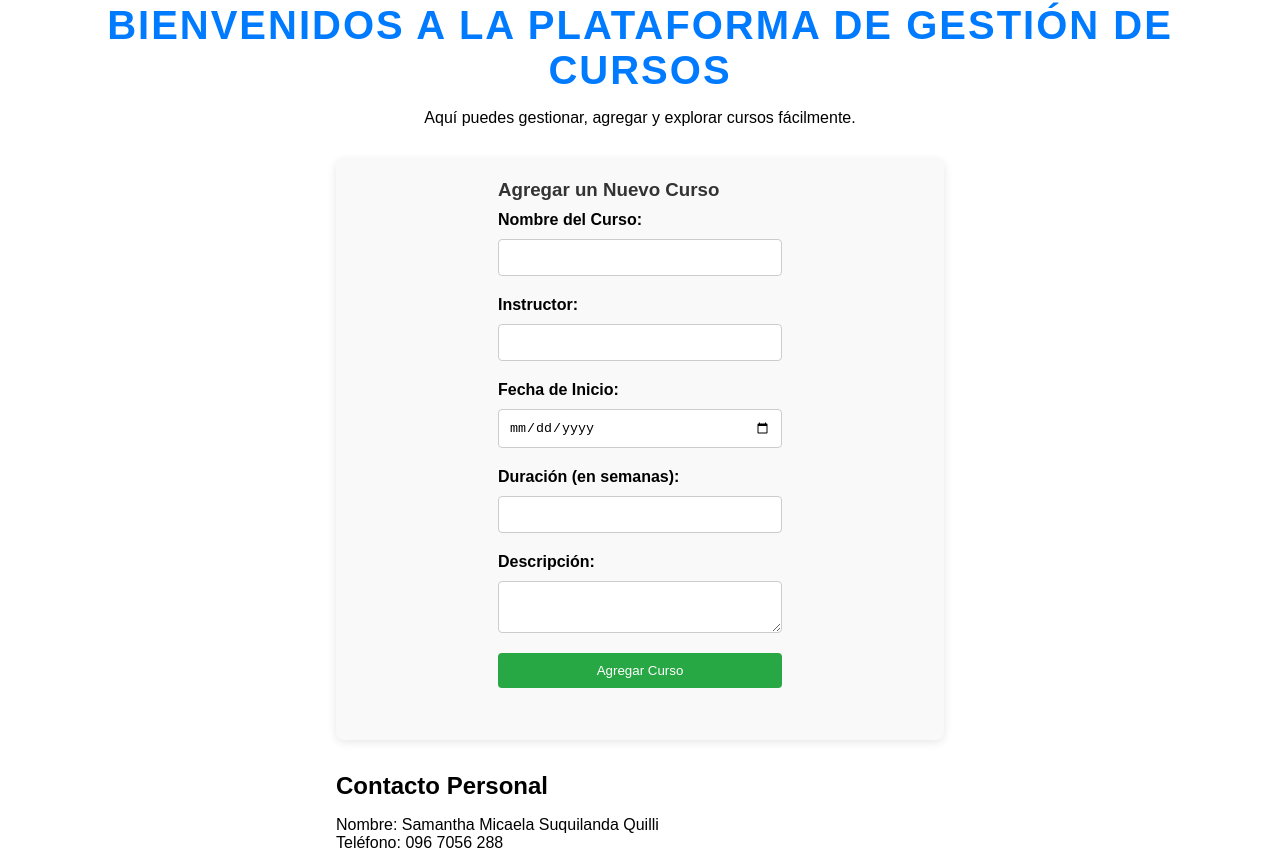
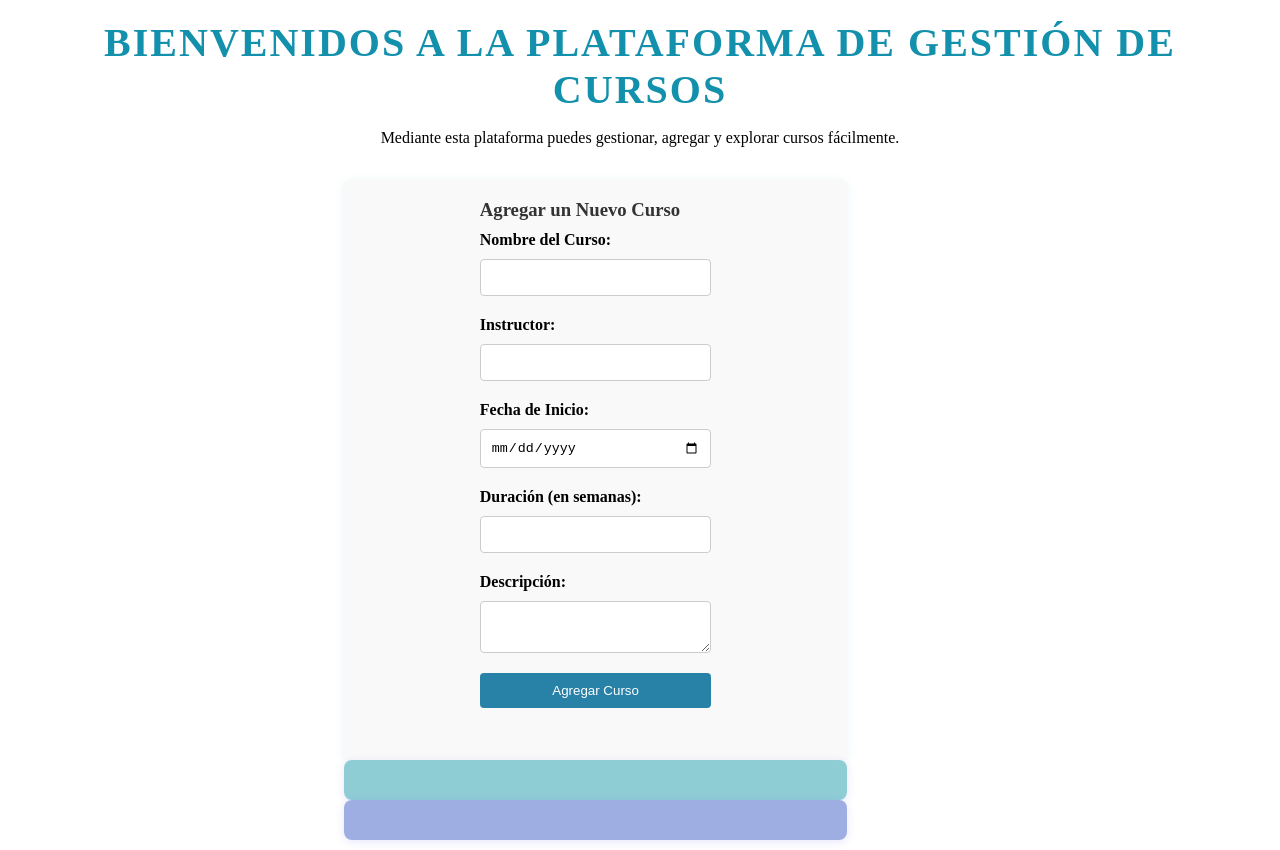
Before and after one commit to SSuquilanda/aplicacion-web-interactiva, an Angular app in the folder Aplicacion-Web-Interactiva/: page / in a window 1280 px wide. Shown: the part 136-986 px from the top of the page. Built offline with nearby package versions, Linux system fonts and the light colour scheme.

Commit message:
Proyecto Completado_3

```diff
--- a/Aplicacion-Web-Interactiva/src/app/app.component.html
+++ b/Aplicacion-Web-Interactiva/src/app/app.component.html
@@ -4,7 +4,7 @@
   <meta charset="UTF-8">
   <meta name="viewport" content="width=device-width, initial-scale=1.0">
   <title>Gestión de Cursos</title>
-  <link rel="src" href="styles.scss">
+  <link rel="src" href="styles.css">
 </head>
 <body>
   <header>
@@ -24,7 +24,7 @@
     <section id="inicio">
       <div class="inicio-content">
         <h2 class="titulo-centrado">Bienvenidos a la Plataforma de Gestión de Cursos</h2>
-        <p>Aquí puedes gestionar, agregar y explorar cursos fácilmente.</p>
+        <p>Mediante esta plataforma puedes gestionar, agregar y explorar cursos fácilmente.</p>
       </div>
     </section>
 
--- a/Aplicacion-Web-Interactiva/src/app/cursos/cursos.component.html
+++ b/Aplicacion-Web-Interactiva/src/app/cursos/cursos.component.html
@@ -1,12 +1,4 @@
-<div *ngFor="let curso of cursos">
-    <h2>{{ curso.nombre }}</h2>
-    <p><strong>Instructor:</strong> {{ curso.instructor }}</p>
-    <p><strong>Fecha:</strong> {{ curso.fecha }}</p>
-    <p><strong>Duración:</strong> {{ curso.duracion }} semanas</p>
-    <p><strong>Descripción:</strong> {{ curso.descripcion }}</p>
 
-    <button (click)="eliminarCurso(curso)">Eliminar Curso</button>
-</div>
 
 <section id="agregar-curso">
     <div class="section-content">
@@ -33,10 +25,23 @@
         </div>
     </div>
 </section>
+<section id = "listar-curso">
+<div *ngFor="let curso of cursos">
+    <h2>{{ curso.nombre }}</h2>
+    <p><strong>Instructor:</strong> {{ curso.instructor }}</p>
+    <p><strong>Fecha:</strong> {{ curso.fecha }}</p>
+    <p><strong>Duración:</strong> {{ curso.duracion }} semanas</p>
+    <p><strong>Descripción:</strong> {{ curso.descripcion }}</p>
 
-<!-- Mostrar el dato aleatorio -->
+    <button (click)="eliminarCurso(curso)">Eliminar Curso</button>
+</div>
+</section>
+
+<section id = "dato-aleatorio">
+<!-- En esta parte se muestra el dato aleatorio -->
 <div *ngIf="datoAleatorio" style="margin-top: 20px;">
     <h4>Dato Aleatorio:</h4>
     <p><strong>Nombre:</strong> {{ datoAleatorio.first_name }} {{ datoAleatorio.last_name }}</p>
     <p><strong>Email:</strong> {{ datoAleatorio.email }}</p>
 </div>
+</section>
--- a/Aplicacion-Web-Interactiva/src/app/cursos/cursos.component.scss
+++ b/Aplicacion-Web-Interactiva/src/app/cursos/cursos.component.scss
@@ -12,17 +12,12 @@ h2, h3 {
 
 /* Contenedor de la lista de cursos */
 #lista-cursos {
-    display: flex; /* Usar flexbox para alinear imagen y título */
-    align-items: center; /* Centrar verticalmente */
+
+
     margin-bottom: 40px; /* Espacio entre secciones */
 }
 
-/* Imagen de la lista de cursos */
-.course-image {
-    max-width: 150px; /* Ajustar tamaño */
-    height: auto; /* Mantener proporción */
-    margin-right: 20px; /* Espacio entre la imagen y el título */
-}
+
 
 /* Contenedor del título de cursos */
 .course-title-container {
@@ -32,33 +27,49 @@ h2, h3 {
 /* Estilos de agregar curso */
 #agregar-curso {
     background-color: #f9f9f9; /* Fondo claro */
+
     padding: 20px;
     border-radius: 8px;
-    box-shadow: 0 2px 10px rgba(0, 0, 0, 0.1); /* Sombra sutil */
+    box-shadow: 0 2px 10px rgba(34, 136, 191, 0.1); /* Sombra sutil */
+    width: 85%; /* Ancho de la sección */
+    margin-right: 20px; /* Espacio entre el formulario y la lista de cursos */
+    margin-left: 0;
+    }
+
+  #listar-curso {
+      background-color: #8fcdd5; /* Fondo claro */
+
+      padding: 20px;
+      border-radius: 8px;
+      box-shadow: 0 2px 10px rgba(7, 11, 221, 0.1); /* Sombra sutil */
+      width: 85%; /* Ancho de la sección */
+      }
+      #dato-aleatorio {
+        background-color: #9eaee3; /* Fondo claro */
+
+        padding: 20px;
+        border-radius: 8px;
+        box-shadow: 0 2px 10px rgba(7, 11, 221, 0.1); /* Sombra sutil */
+        width: 85%; /* Ancho de la sección */
+        }
+.section-content {
+  display: flex;
+  justify-content: flex-start;
 }
 
-.section-content {
-    display: flex;
-    align-items: center;
-    justify-content: space-between;
-}
 
-/* Imagen para agregar curso */
-.add-course-image {
-    max-width: 150px; /* Tamaño ajustado */
-    height: auto;
-    margin-right: 20px; /* Espacio entre la imagen y el formulario */
-}
 
 /* Contenedor del formulario */
 .form-container {
-    flex-grow: 1;
+    flex-grow: 2;
 }
 
 /* Estilos del formulario */
 form {
     display: flex;
     flex-direction: column;
+    justify-content: flex-start;
+    margin-left: 0;
 }
 
 label {
@@ -76,7 +87,7 @@ input, textarea {
 button {
     margin-top: 15px;
     padding: 10px;
-    background-color: #4CAF50; /* Color de botón */
+    background-color: #4c9baf; /* Color de botón */
     color: white;
     border: none;
     border-radius: 4px;
@@ -84,7 +95,7 @@ button {
 }
 
 button:hover {
-    background-color: #45a049; /* Efecto hover */
+    background-color: #4586a0; /* Efecto hover */
 }
 .course-container {
     display: flex;
@@ -107,7 +118,7 @@ button:hover {
     padding: 16px;
     margin-bottom: 10px;
     border-radius: 8px;
-    box-shadow: 2px 2px 8px rgba(0, 0, 0, 0.1);
+    box-shadow: 2px 2px 8px rgba(14, 126, 177, 0.1);
     background-color: #f9f9f9;
     max-width: 600px;
   }
@@ -117,12 +128,7 @@ button:hover {
     align-items: center;
   }
 
-  .curso-imagen img {
-    width: 100px;
-    height: auto;
-    border-radius: 4px;
-    object-fit: cover;
-  }
+
 
   .curso-info {
     display: flex;
@@ -135,7 +141,7 @@ button:hover {
   }
 
   button {
-    background-color: #28a745;
+    background-color: #2881a7;
     color: white;
     border: none;
     padding: 10px 20px;
@@ -145,5 +151,5 @@ button:hover {
   }
 
   button:hover {
-    background-color: #218838;
+    background-color: #214888;
   }
--- a/Aplicacion-Web-Interactiva/src/app/cursos/cursos.component.ts
+++ b/Aplicacion-Web-Interactiva/src/app/cursos/cursos.component.ts
@@ -27,10 +27,10 @@ export class CursosComponent implements OnInit {
 
   agregarCurso(curso: any) {
     this.cursoService.obtenerDatoAleatorio().subscribe((datoResponse: any) => {
-      this.datoAleatorio = datoResponse; // Guardar el dato aleatorio
-      console.log(this.datoAleatorio); // Muestra el dato aleatorio en la consola
+      this.datoAleatorio = datoResponse; // Guarda el dato
+      console.log(this.datoAleatorio); // Muestra el dato
 
-      // Aquí puedes agregar el curso o hacer algo más con el dato
+      // Se agrega el curso
       this.cursos.push(curso);
       localStorage.setItem('cursos', JSON.stringify(this.cursos));
     });
@@ -56,7 +56,7 @@ export class CursosComponent implements OnInit {
 
     this.agregarCurso(this.curso); // Llamar a agregarCurso con la nueva estructura
 
-    // Resetear el formulario si es necesario
+    // Resetear el formulario
     this.curso = {
       nombre: '',
       instructor: '',
--- a/Aplicacion-Web-Interactiva/src/styles.scss
+++ b/Aplicacion-Web-Interactiva/src/styles.scss
@@ -6,11 +6,11 @@
   }
 
   body {
-    font-family: Arial, sans-serif;
+    font-family: 'Times New Roman', Times, serif;
   }
 
   header {
-    background-color: #333;
+    background-color: #4278ad;
     padding: 1rem;
     text-align: center;
   }
@@ -23,7 +23,7 @@
     list-style: none;
     display: flex;
     justify-content: center;
-    background-color: #444;
+    background-color: #175fa3;
   }
 
   nav ul li {
@@ -43,7 +43,7 @@
   }
 
   main {
-    padding: 2rem;
+    padding: 3rem;
   }
 
   /* Centrar solo el titulo inicial*/
@@ -55,7 +55,7 @@
   .titulo-centrado {
     font-size: 2.5rem;
     font-weight: bold;
-    color: #007bff;
+    color: #1390ac;
     text-transform: uppercase;
     letter-spacing: 2px;
     margin-bottom: 1rem;
@@ -64,16 +64,12 @@
   /* Poner de forma paralela el resto de secciones*/
   .section-content {
     display: flex;
-    align-items: center;
+    align-items: left;
     justify-content: space-between;
     margin-bottom: 2rem;
   }
 
-  .section-content img {
-    width: 40%;
-    height: auto;
-    border-radius: 8px;
-  }
+
 
   /* Ajustar para que la parte de texto esté más centrada */
   .section-content div {
@@ -91,7 +87,9 @@
   form {
     display: flex;
     flex-direction: column;
-  }
+    justify-content: flex-start;
+    margin-left: 0;
+}
 
   form label {
     margin: 10px 0 5px;
@@ -121,7 +119,7 @@
   .course-container {
     display: flex;
     flex-wrap: wrap;
-    justify-content: center;
+    justify-content: left;
     gap: 20px;
   }
 
@@ -160,6 +158,6 @@
   footer {
     text-align: center;
     padding: 1rem;
-    background-color: #333;
+    background-color: #3e86ac;
     color: white;
   }
```
Also changed, not shown: 1 other file (tests, documents, lock files or other folders).
